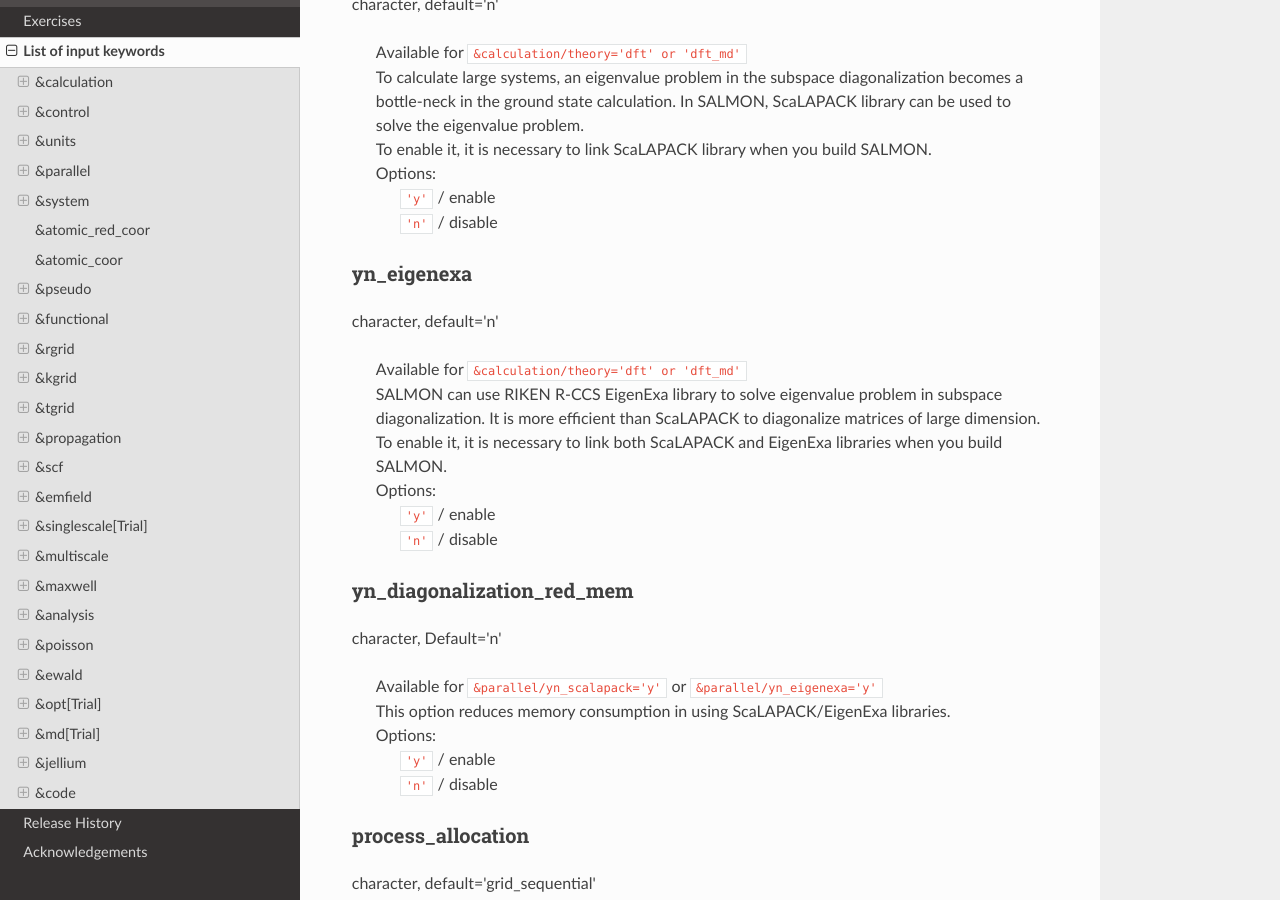
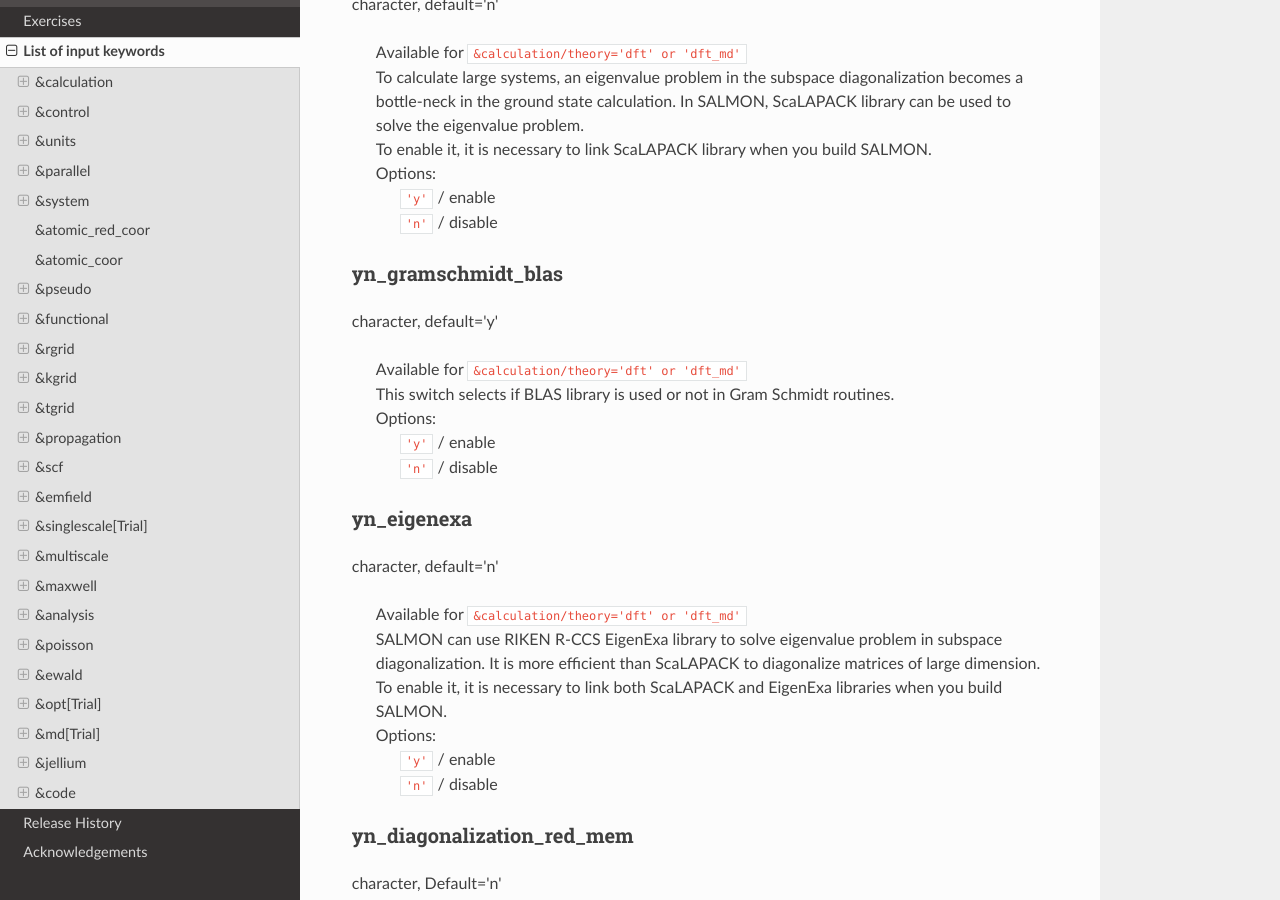
Before and after one commit to SALMON-TDDFT/SALMON-DOCS, a Sphinx documentation site: the page built from source/input_keyword_list.rst, in a window 1280 px wide and 900 px high, scrolled down 6269 px. Built offline with Sphinx 7.4.7 and the Read the Docs theme 2.0.0, drawn with Linux system fonts in a browser that asks for light colours; formulas are drawn with MathJax 3.

Commit message:
add a description of yn_gramschmidt_blas

```diff
--- a/source/input_keyword_list.rst
+++ b/source/input_keyword_list.rst
@@ -301,6 +301,19 @@ character, default='n'
    | Available for ``&calculation/theory='dft' or 'dft_md'``
    | To calculate large systems, an eigenvalue problem in the subspace diagonalization becomes a bottle-neck in the ground state calculation. In SALMON, ScaLAPACK library can be used to solve the eigenvalue problem.
    | To enable it, it is necessary to link ScaLAPACK library when you build SALMON.
+   | Options:
+   |   ``'y'`` / enable
+   |   ``'n'`` / disable
+
+.. _yn_gramschmidt_blas:
+
+yn_gramschmidt_blas
+^^^^^^^^^^^^^^^^^^^
+
+character, default='y'
+
+   | Available for ``&calculation/theory='dft' or 'dft_md'``
+   | This switch selects if BLAS library is used or not in Gram Schmidt routines.
    | Options:
    |   ``'y'`` / enable
    |   ``'n'`` / disable
```
